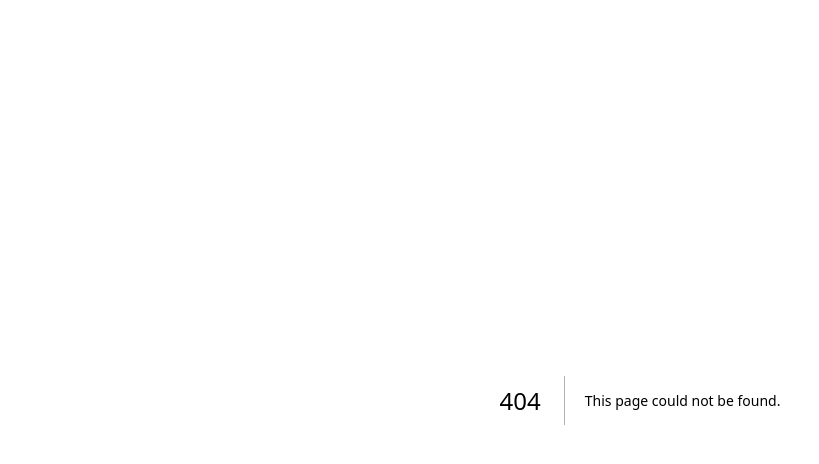
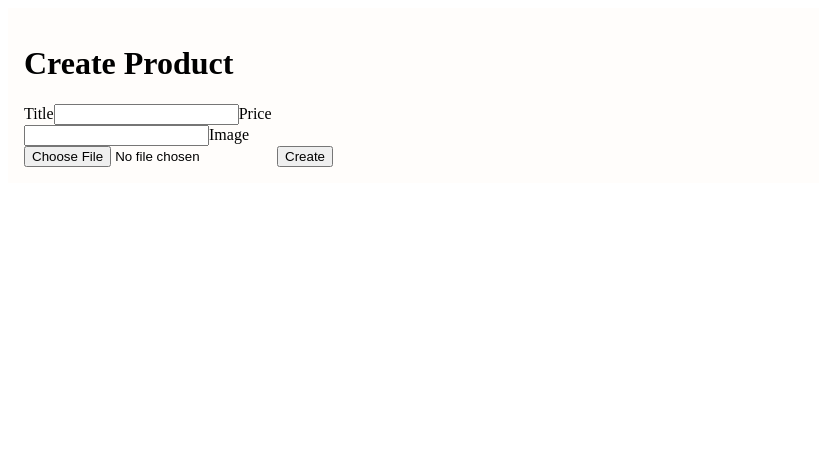
Before and after one commit to BLOUDANJEWELLERY/webns, a Next.js app in the folder nextjs/: page /admin/create in a window 1280 px wide. Before the commit this address had no page. Shown: the top 464 px of the page, without its empty margins (0-819 px from the left). Built offline with nearby package versions, Linux system fonts and the light colour scheme.

Commit message:
Create create.tsx

```diff
--- /dev/null
+++ b/nextjs/src/pages/admin/create.tsx
@@ -0,0 +1,83 @@
+// src/pages/admin/create.tsx
+import { useState } from 'react'
+import { useRouter } from 'next/router'
+import styles from '../../styles/HomePage.module.css'
+
+export default function CreateProduct() {
+  const [title, setTitle] = useState('')
+  const [price, setPrice] = useState('')
+  const [imageFile, setImageFile] = useState<File | null>(null)
+  const [loading, setLoading] = useState(false)
+  const router = useRouter()
+
+  const handleSubmit = async (e: React.FormEvent) => {
+    e.preventDefault()
+    setLoading(true)
+
+    try {
+      let imageAssetId = null
+
+      if (imageFile) {
+        const formData = new FormData()
+        formData.append('file', imageFile)
+        formData.append('type', 'image')
+
+        const uploadRes = await fetch('/api/sanity/upload', {
+          method: 'POST',
+          body: formData,
+        })
+
+        const uploadData = await uploadRes.json()
+        if (!uploadRes.ok) throw new Error(uploadData.error)
+        imageAssetId = uploadData.assetId
+      }
+
+      const res = await fetch('/api/sanity/create', {
+        method: 'POST',
+        headers: { 'Content-Type': 'application/json' },
+        body: JSON.stringify({
+          title,
+          price: Number(price),
+          defaultImage: imageAssetId
+            ? { _type: 'image', asset: { _type: 'reference', _ref: imageAssetId } }
+            : undefined,
+        }),
+      })
+
+      const data = await res.json()
+      if (!res.ok) throw new Error(data.error)
+
+      router.push('/admin')
+    } catch (err: any) {
+      alert(err.message)
+    } finally {
+      setLoading(false)
+    }
+  }
+
+  return (
+    <div className={styles.mainContainer}>
+      <h1>Create Product</h1>
+      <form onSubmit={handleSubmit} style={{ maxWidth: 400 }}>
+        <label>Title</label>
+        <input value={title} onChange={(e) => setTitle(e.target.value)} required />
+
+        <label>Price</label>
+        <input
+          type="number"
+          step="0.01"
+          value={price}
+          onChange={(e) => setPrice(e.target.value)}
+          required
+        />
+
+        <label>Image</label>
+        <input type="file" accept="image/*" onChange={(e) => setImageFile(e.target.files?.[0] || null)} />
+
+        <button type="submit" disabled={loading}>
+          {loading ? 'Saving...' : 'Create'}
+        </button>
+      </form>
+    </div>
+  )
+}
```
